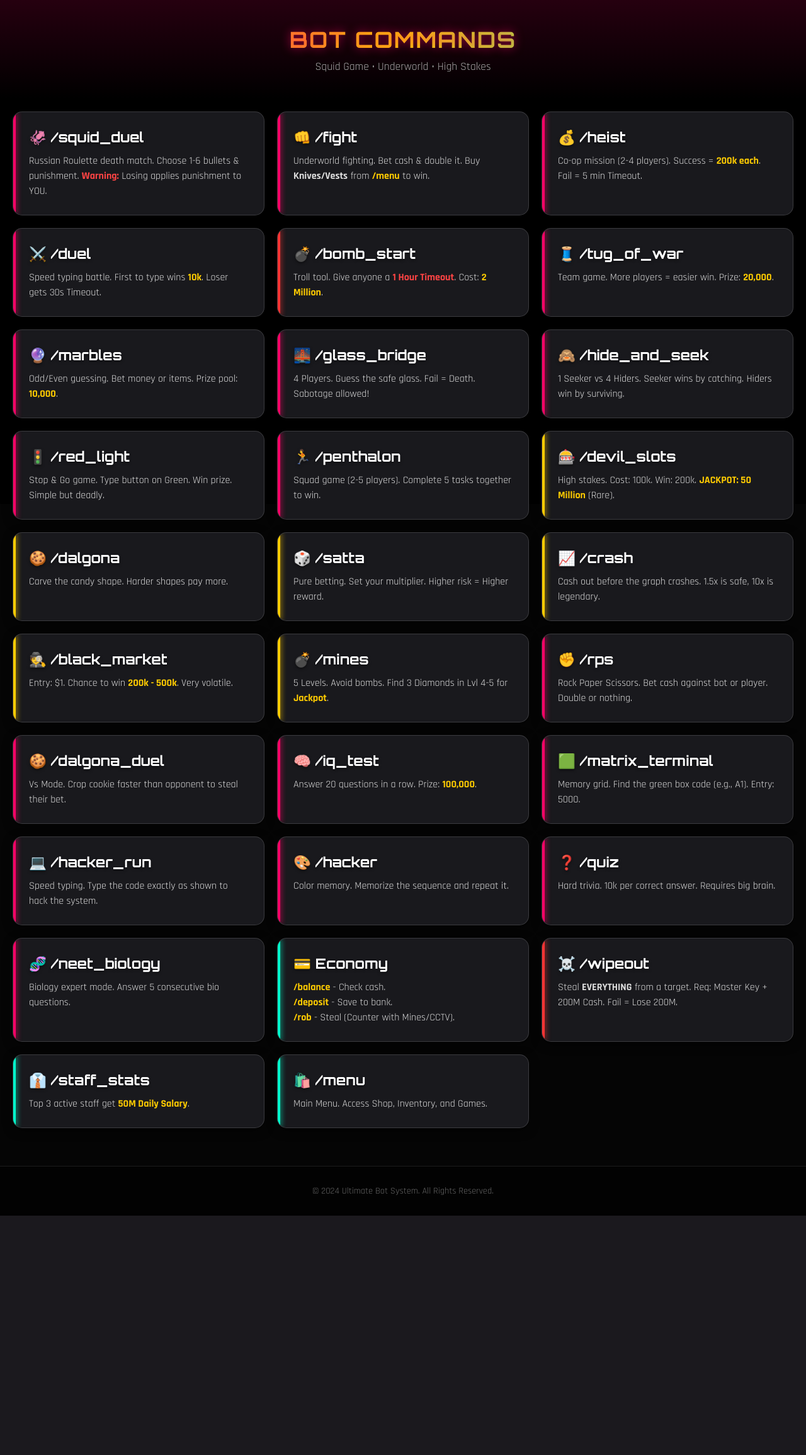
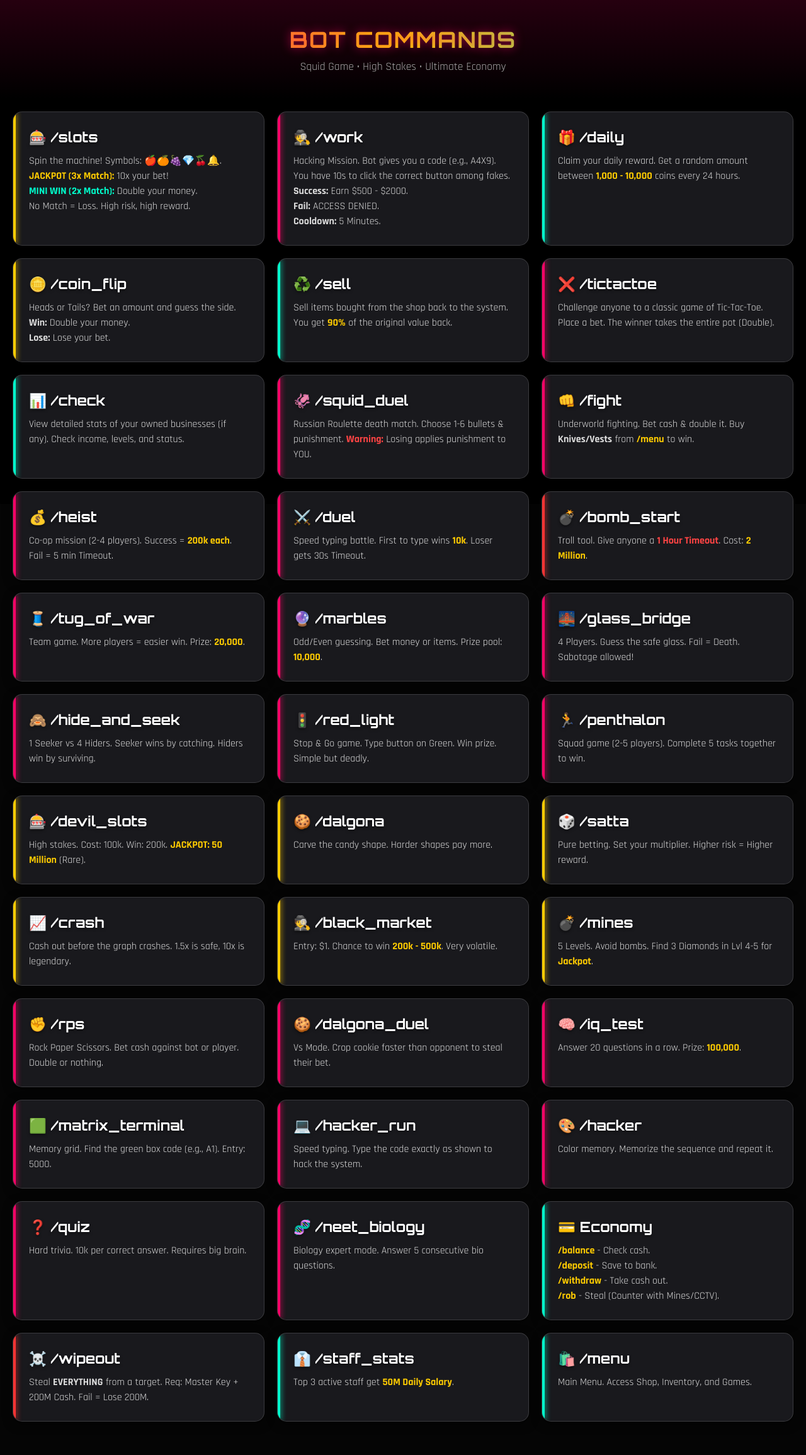
Before and after one commit to playpasscanada-ctrl/Testingbot, a Flask app: template templates/commands.html in a window 1280 px wide. Shown: the top 2310 px of the page at 63% size. Before the commit the page ends 1930 px from the top, so only its background shows below. Run offline with Flask 3, Linux system fonts and the light colour scheme; the template is opened without the code that fills it, so the values that code supplies are empty.

Commit message:
Update commands.html

```diff
--- a/templates/commands.html
+++ b/templates/commands.html
@@ -3,7 +3,7 @@
 <head>
     <meta charset="UTF-8">
     <meta name="viewport" content="width=device-width, initial-scale=1.0, maximum-scale=1.0, user-scalable=no">
-    <title>Ultimate Bot Commands | Squid Game Edition</title>
+    <title>Ultimate Bot Commands | Premium Edition</title>
 
     <link rel="preconnect" href="https://fonts.googleapis.com">
     <link rel="preconnect" href="https://fonts.gstatic.com" crossorigin>
@@ -122,11 +150,12 @@
         .cmd-desc {
             font-size: 1rem;
             line-height: 1.5;
-            color: #ddd; /* Text brighter kiya */
+            color: #ddd;
         }
 
         .highlight { color: #ffcc00; font-weight: bold; }
         .danger { color: #ff4444; font-weight: bold; }
+        .safe { color: #00ffcc; font-weight: bold; }
 
         /* --- FOOTER --- */
         footer {
@@ -153,10 +182,67 @@
 
     <header>
         <h1>Bot Commands</h1>
-        <p class="subtitle">Squid Game • Underworld • High Stakes</p>
+        <p class="subtitle">Squid Game • High Stakes • Ultimate Economy</p>
     </header>
 
     <div class="container">
+
+        <div class="card gamble">
+            <div class="cmd-title">🎰 /slots</div>
+            <div class="cmd-desc">
+                Spin the machine! Symbols: 🍎🍊🍇💎🍒🔔.<br>
+                <span class="highlight">JACKPOT (3x Match):</span> 10x your bet!<br>
+                <span class="safe">MINI WIN (2x Match):</span> Double your money.<br>
+                No Match = Loss. High risk, high reward.
+            </div>
+        </div>
+
+        <div class="card game">
+            <div class="cmd-title">🕵️ /work</div>
+            <div class="cmd-desc">
+                Hacking Mission. Bot gives you a code (e.g., A4X9). You have 10s to click the correct button among fakes.<br>
+                <b>Success:</b> Earn $500 - $2000.<br>
+                <b>Fail:</b> ACCESS DENIED.<br>
+                <b>Cooldown:</b> 5 Minutes.
+            </div>
+        </div>
+
+        <div class="card eco">
+            <div class="cmd-title">🎁 /daily</div>
+            <div class="cmd-desc">
+                Claim your daily reward. Get a random amount between <span class="highlight">1,000 - 10,000</span> coins every 24 hours.
+            </div>
+        </div>
+
+        <div class="card gamble">
+            <div class="cmd-title">🪙 /coin_flip</div>
+            <div class="cmd-desc">
+                Heads or Tails? Bet an amount and guess the side. <br>
+                <b>Win:</b> Double your money.<br>
+                <b>Lose:</b> Lose your bet.
+            </div>
+        </div>
+
+        <div class="card eco">
+            <div class="cmd-title">♻️ /sell</div>
+            <div class="cmd-desc">
+                Sell items bought from the shop back to the system. You get <span class="highlight">90%</span> of the original value back.
+            </div>
+        </div>
+
+        <div class="card game">
+            <div class="cmd-title">❌ /tictactoe</div>
+            <div class="cmd-desc">
+                Challenge anyone to a classic game of Tic-Tac-Toe. Place a bet. The winner takes the entire pot (Double).
+            </div>
+        </div>
+
+        <div class="card eco">
+            <div class="cmd-title">📊 /check</div>
+            <div class="cmd-desc">
+                View detailed stats of your owned businesses (if any). Check income, levels, and status.
+            </div>
+        </div>
 
         <div class="card game">
             <div class="cmd-title">🦑 /squid_duel</div>
@@ -338,6 +424,7 @@
             <div class="cmd-desc">
                 <span class="highlight">/balance</span> - Check cash.<br>
                 <span class="highlight">/deposit</span> - Save to bank.<br>
+                <span class="highlight">/withdraw</span> - Take cash out.<br>
                 <span class="highlight">/rob</span> - Steal (Counter with Mines/CCTV).
             </div>
         </div>
```
Also changed, not shown: other parts of templates/commands.html (+35 -8 lines).
